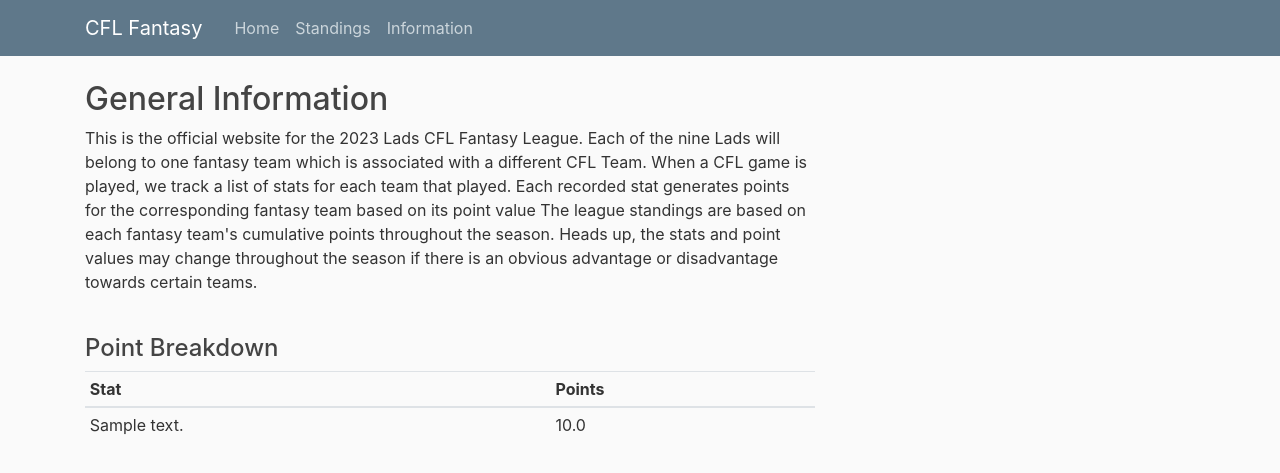
After one commit to slarter/cfl-fantasy, a Django app: page /info/ in a window 1280 px wide. The commit adds this page. Shown: the top 473 px of the page. Run offline with Django 4.2, Linux system fonts and the light colour scheme; tables that the repository leaves empty hold one stand-in row (values such as "Sample post"); some libraries are stand-ins or nearby versions.

Commit message:
Add info page. Add config files for AWS EB deployment. Add requirements.txt

```diff
--- a/cfl_fantasy/settings.py
+++ b/cfl_fantasy/settings.py
@@ -30,7 +30,7 @@ CFL_API_KEY = str(getenv('CFL_API_KEY'))
 # SECURITY WARNING: don't run with debug turned on in production!
 DEBUG = True
 
-ALLOWED_HOSTS = []
+ALLOWED_HOSTS = ['django-env.eba-8fk9dnit.us-west-2.elasticbeanstalk.com']
 
 
 # Application definition
--- a/team_tracker/templates/team_tracker/base.html
+++ b/team_tracker/templates/team_tracker/base.html
@@ -29,6 +29,7 @@
                         <div class="navbar-nav mr-auto">
                             <a class="nav-item nav-link" href="{% url 'tracker-home' %}">Home</a>
                             <a class="nav-item nav-link" href="{% url 'tracker-standings' %}">Standings</a>
+                            <a class="nav-item nav-link" href="{% url 'tracker-info' %}">Information</a>
                         </div>
                         <!-- Navbar Right Side -->
                         <!-- <div class="navbar-nav">
--- a/team_tracker/templates/team_tracker/home.html
+++ b/team_tracker/templates/team_tracker/home.html
@@ -2,8 +2,4 @@
 
 {% block content %}
     <h1>Welcome to CFL Fantasy 2023 Season</h1>
-
-    {% for game in games %}
-        <p>Touchdowns {{ game.touchdowns }}</p>
-    {% endfor %}
 {% endblock content %}
--- /dev/null
+++ b/team_tracker/templates/team_tracker/info.html
@@ -0,0 +1,39 @@
+{% extends "team_tracker/base.html" %}
+
+{% block content %}
+    <header>
+        <h2>General Information</h2>
+    </header>
+
+    <main>
+        <article>
+            <p>
+                This is the official website for the 2023 Lads CFL Fantasy League.
+                Each of the nine Lads will belong to one fantasy team which is associated with a different CFL Team.
+                When a CFL game is played, we track a list of stats for each team that played.
+                Each recorded stat generates points for the corresponding fantasy team based on its point value
+                The league standings are based on each fantasy team's cumulative points throughout the season.
+                Heads up, the stats and point values may change throughout the season if there is an
+                obvious advantage or disadvantage towards certain teams.
+            </p>
+            <br>
+            <h4>Point Breakdown</h4>
+            <table class="table table-sm">
+                <thead>
+                    <tr>
+                        <th scope="col">Stat</th>
+                        <th scope="col">Points</th>
+                    </tr>
+                </thead>
+                <tbody>
+                    {% for tracked_stat in tracked_stats %}
+                        <tr>
+                            <td>{{ tracked_stat.description }}</td>
+                            <td>{{ tracked_stat.points }}</td>
+                        </tr>
+                    {% endfor %}
+                </tbody>
+            </table>
+        </article>
+    </main>
+{% endblock content %}
--- a/team_tracker/templates/team_tracker/standings.html
+++ b/team_tracker/templates/team_tracker/standings.html
@@ -2,8 +2,9 @@
 {% extends "team_tracker/base.html" %}
 
 {% block content %}
-    <h2>Standings</h2>
-    <table class="table table-sm">
+    <h4>Standings</h4>
+    <br>
+    <table class="table table-sm table-striped">
         <thead class="thead-dark">
             <tr>
                 <th scope="col">Rank</th>
--- a/team_tracker/urls.py
+++ b/team_tracker/urls.py
@@ -4,5 +4,6 @@ from . import views
 
 urlpatterns = [
     path('', views.home, name='tracker-home'),
-    path('standings/', views.standings, name='tracker-standings')
+    path('standings/', views.standings, name='tracker-standings'),
+    path('info/', views.info, name='tracker-info')
 ]
--- a/team_tracker/views.py
+++ b/team_tracker/views.py
@@ -13,5 +13,8 @@ def standings(request):
 
     return render(request, 'team_tracker/standings.html', context)
 
-def get_team_points(request):
-    return HttpResponse("Points")
+def info(request):
+    tracked_stats = Stat.objects.all()
+    context = {'tracked_stats': tracked_stats}
+
+    return render(request, 'team_tracker/info.html', context)
```
Also changed, not shown: requirements.txt (added, +11 -0 lines), 2 other files.
